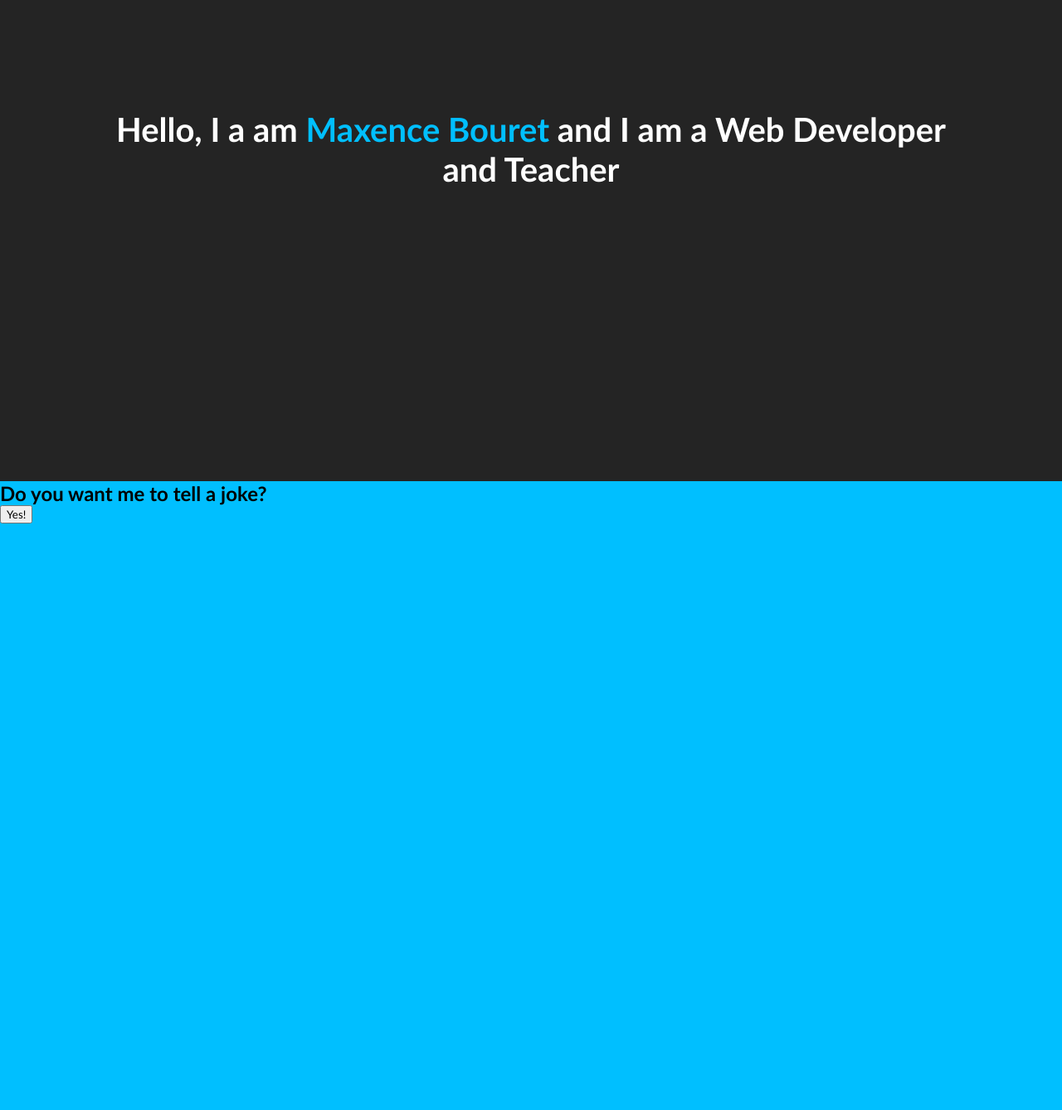
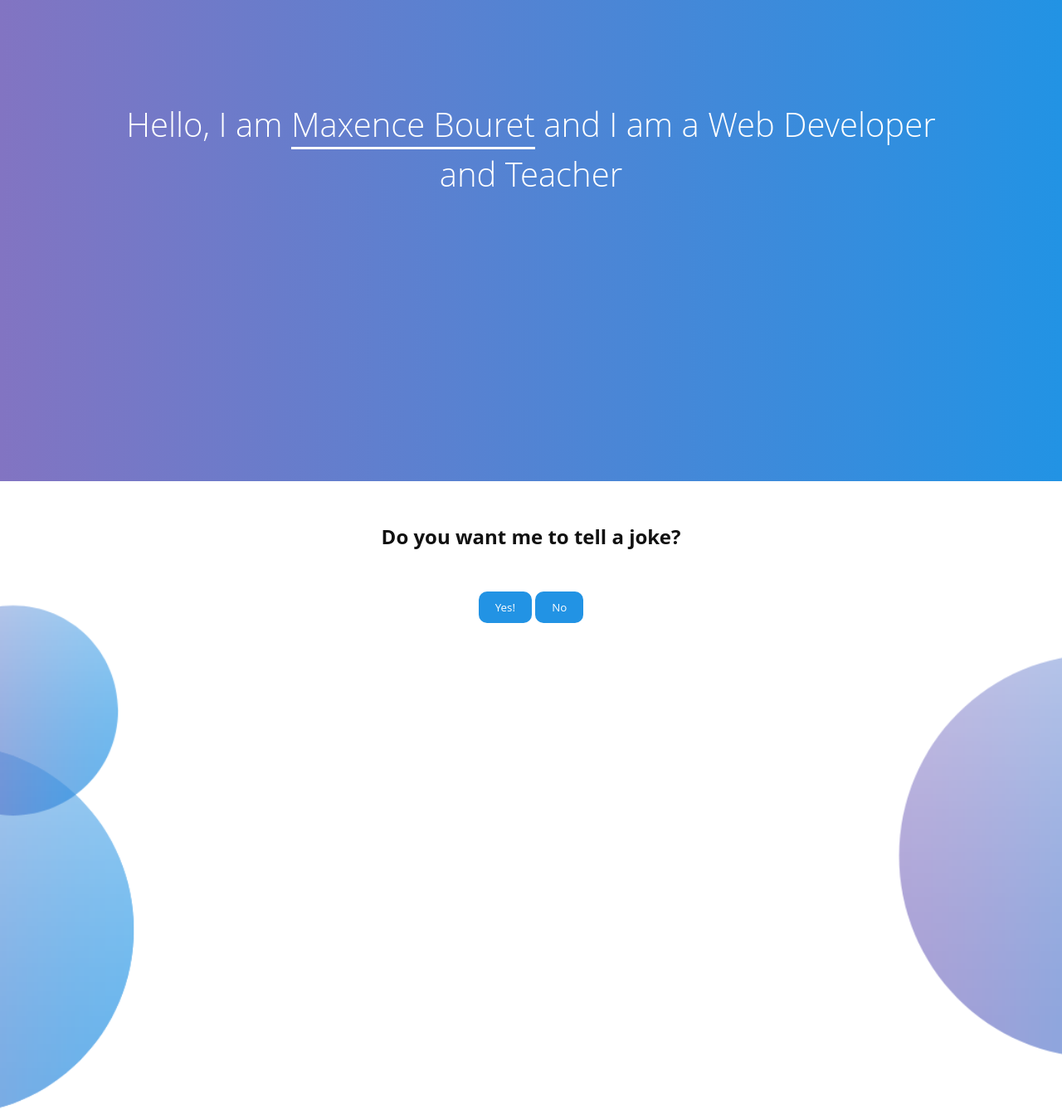
Before and after one commit to mc100s/wecode-berlin, a plain HTML site: page index.html in a window 1280 px wide. Shown: the part 220-1558 px from the top of the page at 83% size. Drawn offline with nearby package versions, Linux system fonts and the light colour scheme.

Commit message:
Attempt for the main page

```diff
--- a/index.html
+++ b/index.html
@@ -9,11 +9,12 @@
 </head>
 <body>
   <section class="landing">
-    <h1>Hello, I a am <span>Maxence Bouret</span> and I am a Web Developer and Teacher</h1>
+    <h1>Hello, I am <a href="https://www.linkedin.com/in/bouretm/">Maxence Bouret</a> and I am a Web Developer and Teacher</h1>
   </section>
   <section class="joke">
     <h2>Do you want me to tell a joke?</h2>
-    <button>Yes!</button>
+    <button id="yes">Yes!</button>
+    <button id="no">No</button>
   </section>
   <section class="resume">
     <h2>Experience</h2>
@@ -25,5 +26,8 @@
     </div>
   </section>
   <section class="contact"></section>
+
+  <script src="https://code.jquery.com/jquery-3.3.1.min.js"></script>
+  <script src="main.js"></script>
 </body>
 </html>
--- a/main.js
+++ b/main.js
@@ -0,0 +1,13 @@
+var jokes = [
+  'A carrot walks into a bar. The bartender says, "Sorry, we don\'t serve food here"',
+  'A mushroom walks into a bar and orders a drink. The bartender tells him to get out. The mushroom says, "Why? I’m a fun-guy."'
+]
+
+
+$('#yes').click(function() {
+  console.log('Yes!')
+})
+
+$('#no').click(function() {
+  console.log('No...')
+})
--- a/style.css
+++ b/style.css
@@ -1,5 +1,5 @@
 * {
-  font-family: 'Trebuchet MS', 'Lucida Sans Unicode', 'Lucida Grande', 'Lucida Sans', Arial, sans-serif;
+  font-family: "Open Sans","Helvetica Neue",Helvetica,Arial,sans-serif;
 }
 
 h1, h2, h3 {
@@ -16,9 +16,11 @@ section {
 
 section.landing {
   display: flex;
+   /* display: none;Test */
   justify-content: center;
   align-items: center;
-  background-color:#242424;
+  /* background-color:#242424; */
+  background: linear-gradient(to right,#8274c2,#2293e4); /* Source" https://uigradients.com/#Stellar */
   color: white;
 }
 
@@ -26,18 +28,40 @@ section.landing h1 {
   margin: 10vw;
   text-align: center;
   font-size: 40px;
+  line-height: 60px;
+  font-weight: 300;
 }
 
-section.landing h1 span {
-  color: deepskyblue;
+section.landing h1 a {
+  color: inherit;
+  text-decoration: none;
+  border-bottom: 3px solid white;
 }
 
 section.joke {
-  background: deepskyblue;
+  background-image: url(images/bg.png);
+  background-repeat: no-repeat;
+  background-position: center;
+  background-size: 150vw;
+  /* padding: 15vh 15vw; */
+  text-align: center;
+  color: #111;
+}
+
+section.joke h2 {
+  margin: 50px 0;
+}
+
+section.joke button {
+  background: #2293e4;
+  color: white;
+  border-radius: 10px;
+  border: 0px;
+  padding: 10px 20px;
 }
 
 section.resume {
-  background: white;
+  background: #eee;
 }
 
 section.contact {
```
Also changed, not shown: images/bg.png (added), 1 other file.
